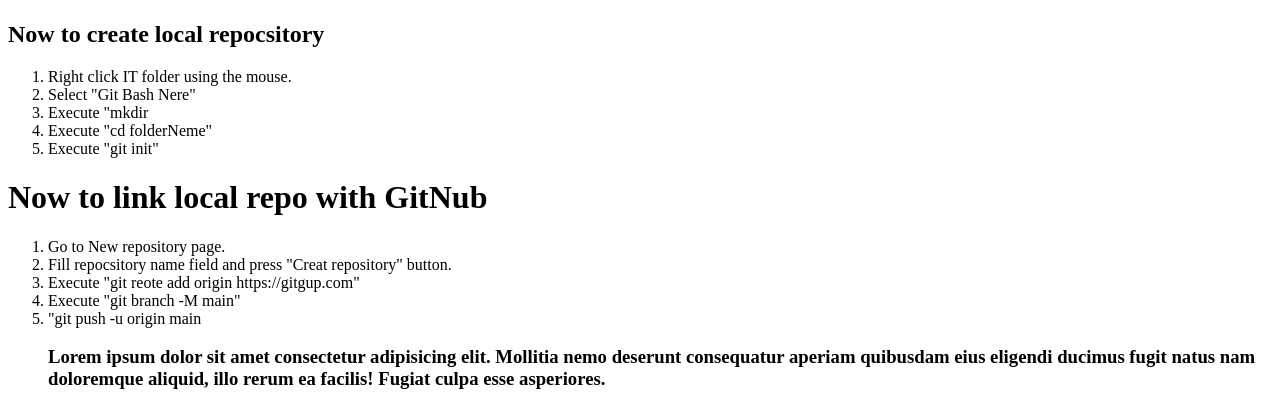
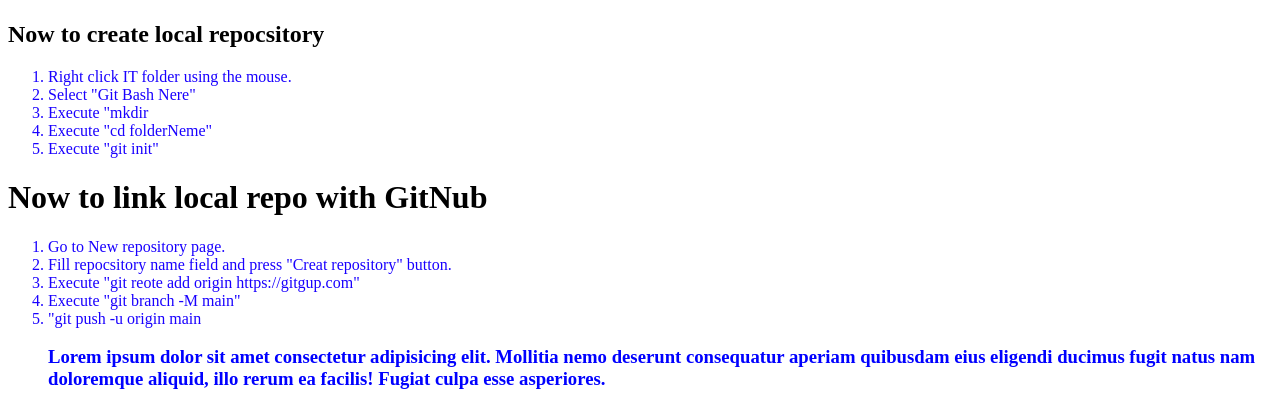
Before and after one commit to arsenlenovo/11.11.22, a plain HTML site: page index.html in a window 1280 px wide. Shown: the part 466-875 px from the top of the page. Drawn offline with Linux system fonts and the light colour scheme.

Commit message:
add color

```diff
--- a/style.css
+++ b/style.css
@@ -1,3 +1,9 @@
 * {
   box-sizing: border-box;
 }
+ol {
+  color: rgb(25, 0, 255);
+}
+h3 {
+  color: blue;
+}
```
